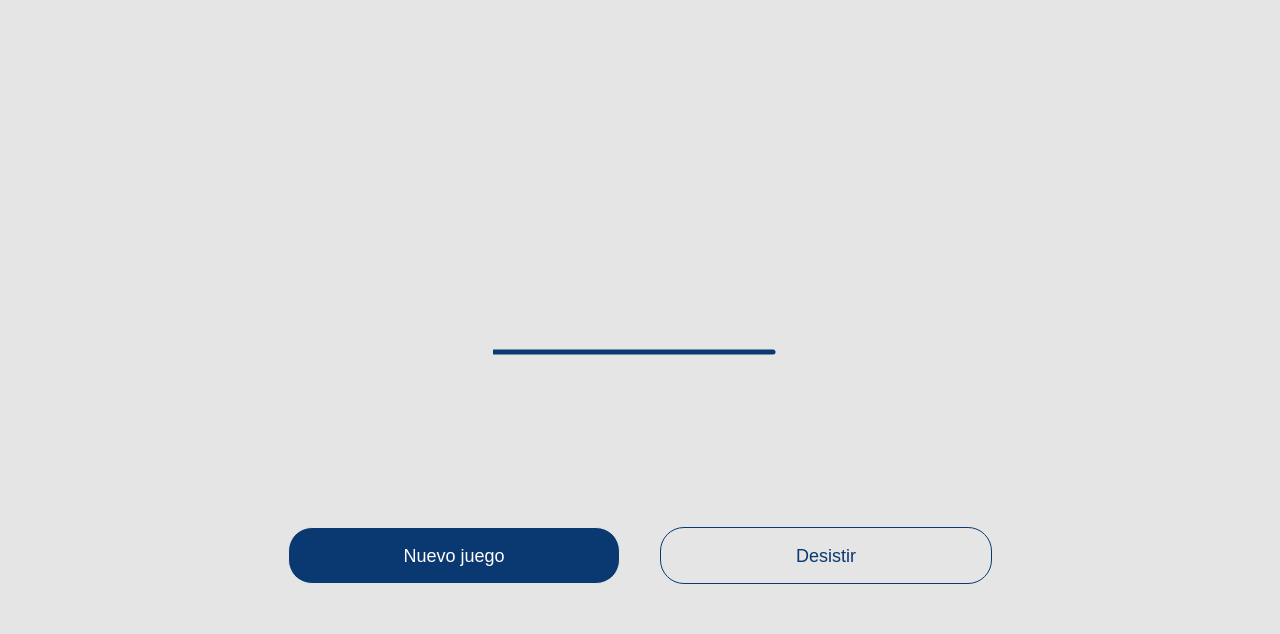
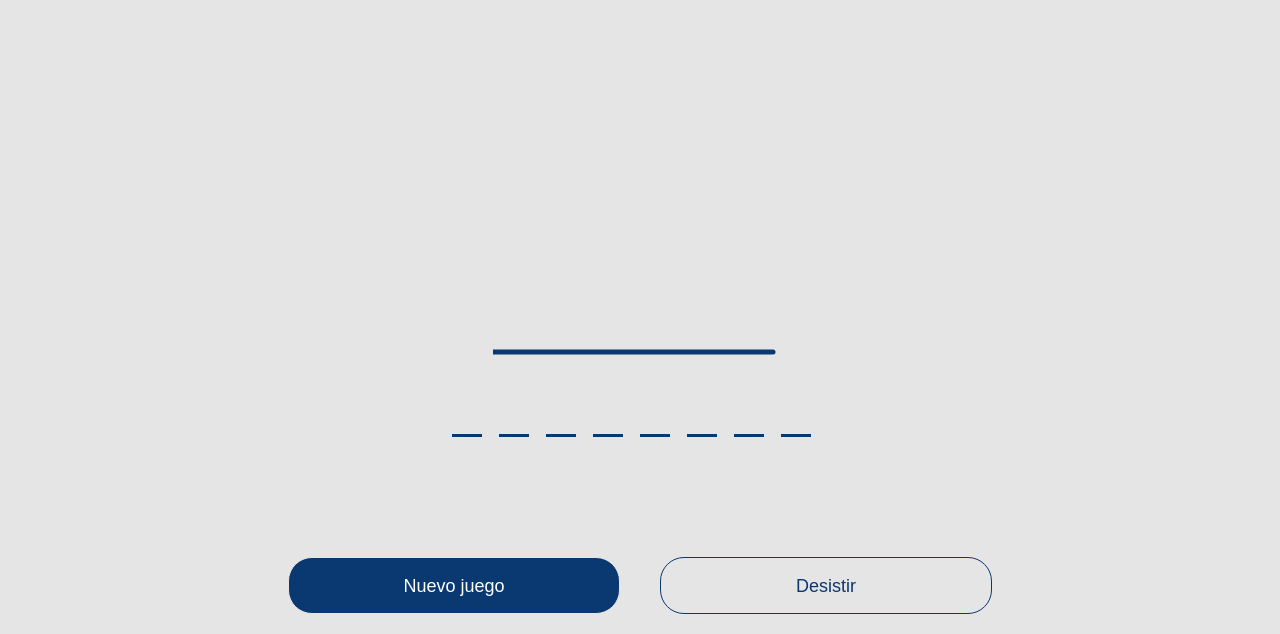
Before and after one commit to oscale05/challenge-oracle-hangman, a plain HTML site: page juego.html in a window 1280 px wide. Shown: the part 173-807 px from the top of the page. Drawn offline with Linux system fonts and the light colour scheme.

Commit message:
proyecto terminado

```diff
--- a/css/juego.css
+++ b/css/juego.css
@@ -157,7 +157,7 @@ input:focus{
   height: 30px;
   background-color:transparent !important;
   border:none !important;
-/*   caret-color: transparent; */
+  caret-color: transparent;
 }
 
 
--- a/js/juego.js
+++ b/js/juego.js
@@ -64,6 +64,7 @@ function borrar(){
 }
 
 function elegirPalabra(){
+    let div;
     let max = palabras.length;
     let posicionPalabras = Math.floor(Math.random() * (max - 0)) + 0;
     palabraEnjuego=palabras[posicionPalabras];
@@ -75,10 +76,10 @@ function elegirPalabra(){
         || navigator.userAgent.match(/iPod/i)
         || navigator.userAgent.match(/BlackBerry/i)
         || navigator.userAgent.match(/Windows Phone/i)){
-            const div=document.createElement("input");
+            div=document.createElement("input");
             div.setAttribute('maxlength', '1');
         }else{
-            const div=document.createElement("div");
+            div=document.createElement("div");
         }
         div.id=i;
         if(modo=='dark'){
```
